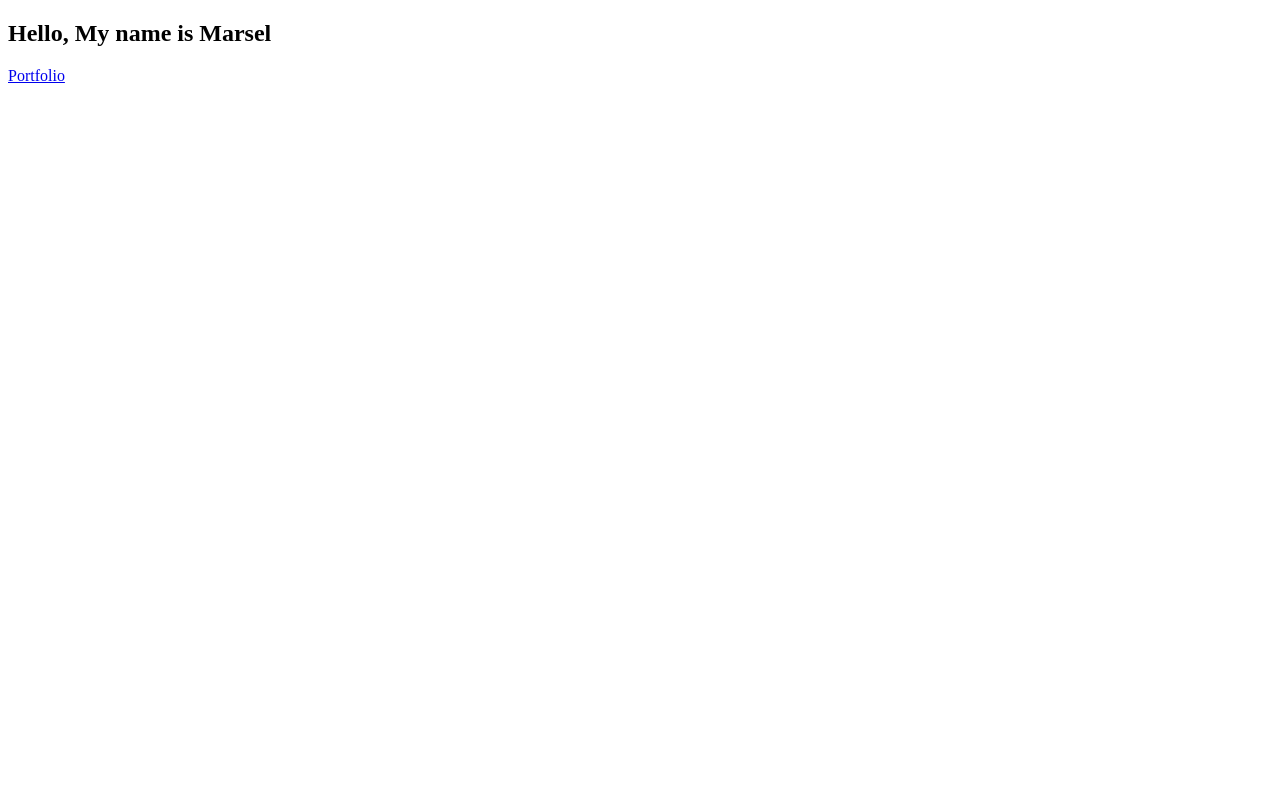
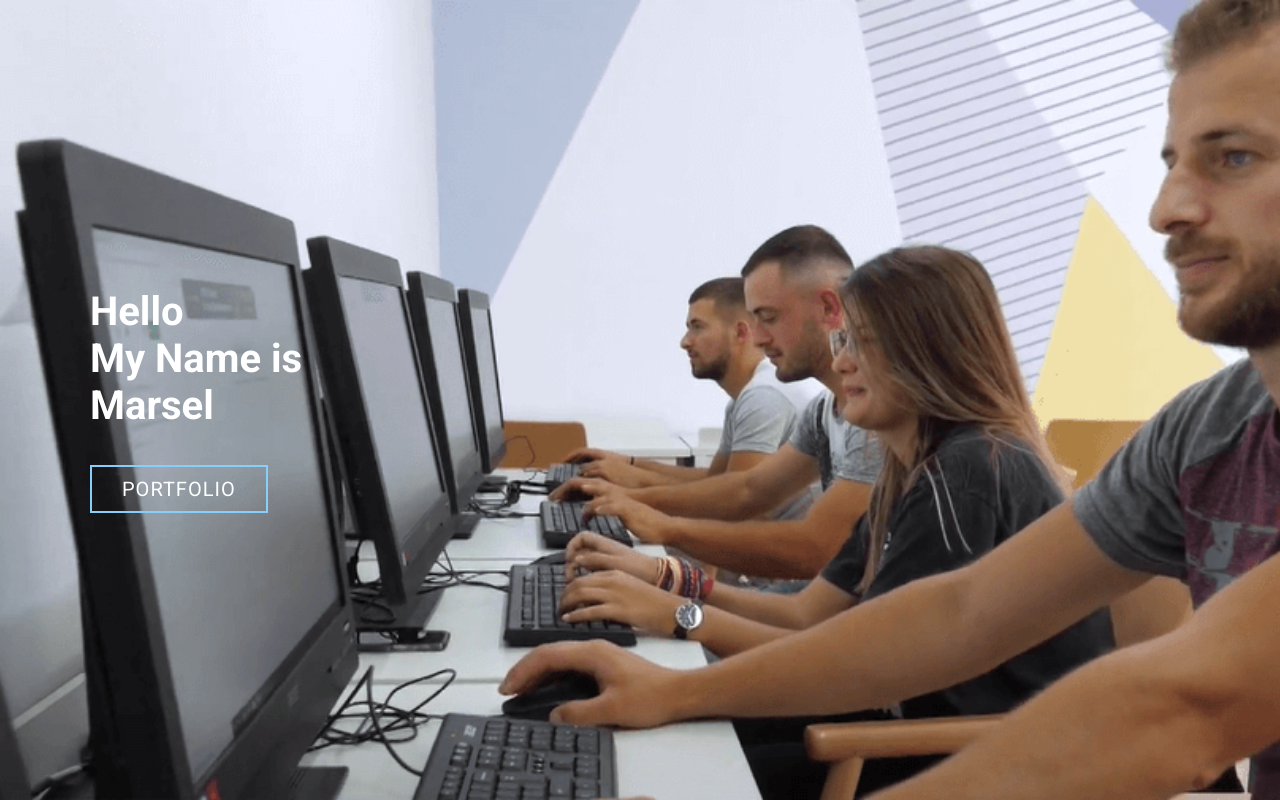
Before and after one commit to marselsotiri/Hoxton-Html-Css-First-Project, a plain HTML site: page index.html in a window 1280 px wide. Drawn offline with Linux system fonts and the light colour scheme.

Commit message:
Working with Css

```diff
--- a/index.html
+++ b/index.html
@@ -4,14 +4,18 @@
     <meta charset="UTF-8">
     <meta http-equiv="X-UA-Compatible" content="IE=edge">
     <meta name="viewport" content="width=device-width, initial-scale=1.0">
+    <link rel="stylesheet" href="style.css">
     <title>Marsel Portfolio</title>
+
 </head>
 <body>
 
     <section id="hero">
         <div class="hero container">
             <div>
-                <h1>Hello, My name is Marsel</h1>
+                <h1>Hello <span></span></h1>
+                <h1>My Name is <span></span></h1>
+                <h1>Marsel <span></span></h1>
                 <a href="#" type="button" class="cta">Portfolio</a>
             </div>
         </div>
--- a/style.css
+++ b/style.css
@@ -1,5 +1,121 @@
+@import url('https://fonts.googleapis.com/css2?family=Roboto:wght@300;400;700&display=swap');
 *{
     padding: 0;
     margin: 0;
     box-sizing: border-box;
 }
+
+html {
+    font-size: 10px;
+    font-family: 'Roboto', sans-serif;
+}
+
+a {
+    text-decoration: none;
+}
+
+.container {
+    min-height: 100vh;
+    width: 100%;
+    display: flex;
+    align-items: center;
+    justify-content: center;
+}
+/* Hero Section */
+#hero {
+    background-image: url(./images/Marsel\ Sotiri.png);
+    background-size: cover;
+    background-position: top center;
+    position: relative;
+}
+#hero::after{
+    postion:absolute;
+    left: 0;
+    top: 0;
+    height: 100%;
+    width: 100%;
+    background-color: black;
+    opacity: .7;
+    z-index: -1;
+}
+#hero .hero{
+    max-width: 1200px;
+    margin: 0 auto;
+    padding: 0 50px;
+    justify-content: flex-start;
+}
+#hero h1{
+    display:block;
+    width: fit-content;
+    font-size: 4rem;
+    position: relative;
+    color: transparent;
+    animation: text_reveal .5s ease forwards;
+    animation-delay: 1s;
+}
+#hero h1:nth-child(1){
+    animation-delay: 1s;
+}
+#hero h1:nth-child(2){
+    animation-delay: 2s;
+}
+#hero h1:nth-child(3){
+    animation-delay: 3s;
+}
+#hero h1 span{
+    position:absolute;
+    top: 0;
+    left:0;
+    height: 100%;
+    width: 0;
+    background-color: lightskyblue;
+    animation: text_reveal_box 1s ease;
+    animation-delay: .3s;
+}
+#hero h1:nth-child(1) span{
+    animation-delay: .5s;
+}
+#hero h1:nth-child(2) span{
+    animation-delay: 1.5s;
+}
+#hero h1:nth-child(3) span{
+    animation-delay: 2.5s;
+}
+#hero .cta{
+    display: inline-block;
+    padding: 10px 30px;
+    color: white;
+    background-color: transparent;
+    border: 2px solid lightskyblue;
+    font-size: 2rem;
+    text-transform: uppercase;
+    letter-spacing: .1rem;
+    margin-top: 36px;
+    transition: .3 ease;
+    transition-property: background-color, color;
+}
+#hero .cta:hover {
+    color: white;
+    background-color: lightskyblue;
+}
+
+/* End Hero Section */
+
+/* Keyfremes */
+@keyframes text_reveal_box{
+    50%{
+        width: 100%;
+        left: 0;
+    }
+    100%{
+        width: 0;
+        left: 100%;
+    }
+}
+@keyframes text_reveal {
+    100%{
+        color: white;
+    }
+
+}
+/* End Keyfremes */
```
Also changed, not shown: images/Marsel Sotiri.png (added).
